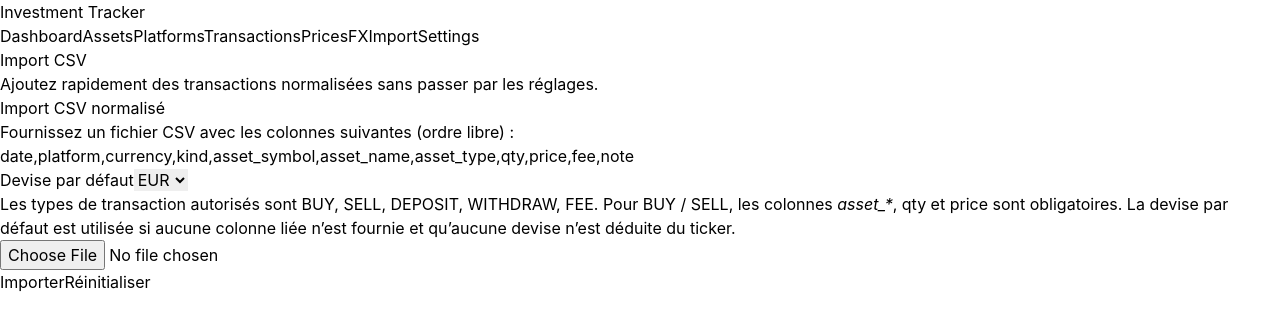
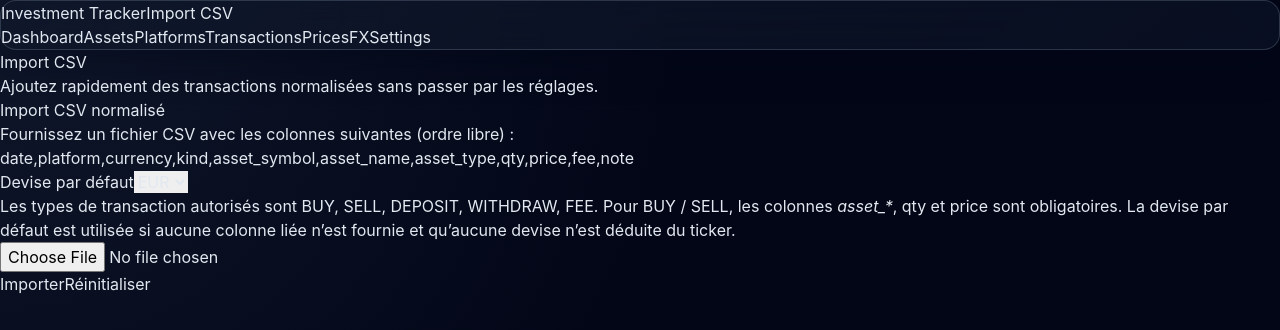
Before and after one commit to mainromainromainro/investmenttracker, a React (Vite) app: page /import in a window 1280 px wide. Shown: the top 330 px of the page. Built offline with nearby package versions, Linux system fonts and the light colour scheme.

Commit message:
Upgrade app UI with live ticker data

```diff
--- a/src/App.tsx
+++ b/src/App.tsx
@@ -1,4 +1,4 @@
-import { BrowserRouter, Routes, Route, Link } from 'react-router-dom';
+import { BrowserRouter, Routes, Route, NavLink, Link } from 'react-router-dom';
 import './App.css';
 import Dashboard from './features/dashboard/Dashboard';
 import AssetsList from './features/assets/AssetsList';
@@ -9,49 +9,61 @@ import FxList from './features/fx/FxList';
 import Settings from './features/settings/Settings';
 import ImportPage from './features/import/ImportPage';
 
+const navItems = [
+  { to: '/', label: 'Dashboard' },
+  { to: '/assets', label: 'Assets' },
+  { to: '/platforms', label: 'Platforms' },
+  { to: '/transactions', label: 'Transactions' },
+  { to: '/prices', label: 'Prices' },
+  { to: '/fx', label: 'FX' },
+  { to: '/settings', label: 'Settings' },
+];
+
 function App() {
   return (
-    <BrowserRouter>
-      <div className="min-h-screen bg-gray-50">
-        <nav className="bg-white shadow-sm border-b">
-          <div className="max-w-7xl mx-auto px-4 sm:px-6 lg:px-8">
-            <div className="flex justify-between h-16">
-              <div className="flex items-center">
-                <h1 className="text-2xl font-bold text-gray-900">
+    <BrowserRouter future={{ v7_startTransition: true, v7_relativeSplatPath: true }}>
+      <div className="relative min-h-screen overflow-hidden bg-slate-950 text-slate-100">
+        <div className="pointer-events-none absolute -left-24 top-[-120px] h-72 w-72 rounded-full bg-cyan-400/25 blur-3xl" />
+        <div className="pointer-events-none absolute right-[-120px] top-48 h-80 w-80 rounded-full bg-indigo-500/20 blur-3xl" />
+        <div className="pointer-events-none absolute bottom-[-80px] left-1/3 h-72 w-72 rounded-full bg-fuchsia-500/15 blur-3xl" />
+
+        <header className="sticky top-0 z-20 px-4 pb-3 pt-4 sm:px-6 lg:px-8">
+          <div className="mx-auto max-w-7xl glass-nav animate-fade-up">
+            <div className="flex flex-col gap-3 px-4 py-4 lg:flex-row lg:items-center lg:justify-between">
+              <div className="flex items-center justify-between gap-4">
+                <Link to="/" className="text-xl font-semibold tracking-tight text-white sm:text-2xl">
                   Investment Tracker
-                </h1>
+                </Link>
+                <NavLink
+                  to="/import"
+                  className="inline-flex items-center rounded-lg bg-cyan-400/90 px-3 py-1.5 text-sm font-semibold text-slate-950 transition hover:bg-cyan-300"
+                >
+                  Import CSV
+                </NavLink>
               </div>
-              <div className="flex items-center space-x-4">
-                <Link to="/" className="text-gray-600 hover:text-gray-900">
-                  Dashboard
-                </Link>
-                <Link to="/assets" className="text-gray-600 hover:text-gray-900">
-                  Assets
-                </Link>
-                <Link to="/platforms" className="text-gray-600 hover:text-gray-900">
-                  Platforms
-                </Link>
-                <Link to="/transactions" className="text-gray-600 hover:text-gray-900">
-                  Transactions
-                </Link>
-                <Link to="/prices" className="text-gray-600 hover:text-gray-900">
-                  Prices
-                </Link>
-                <Link to="/fx" className="text-gray-600 hover:text-gray-900">
-                  FX
-                </Link>
-                <Link to="/import" className="text-gray-600 hover:text-gray-900">
-                  Import
-                </Link>
-                <Link to="/settings" className="text-gray-600 hover:text-gray-900">
-                  Settings
-                </Link>
-              </div>
+              <nav className="flex flex-wrap items-center gap-2">
+                {navItems.map((item) => (
+                  <NavLink
+                    key={item.to}
+                    to={item.to}
+                    className={({ isActive }) =>
+                      `rounded-md px-3 py-1.5 text-sm transition ${
+                        isActive
+                          ? 'bg-white/20 text-white shadow-sm'
+                          : 'text-slate-300 hover:bg-white/10 hover:text-white'
+                      }`
+                    }
+                    end={item.to === '/'}
+                  >
+                    {item.label}
+                  </NavLink>
+                ))}
+              </nav>
             </div>
           </div>
-        </nav>
+        </header>
 
-        <main className="max-w-7xl mx-auto py-6 sm:px-6 lg:px-8">
+        <main className="relative z-10 mx-auto max-w-7xl px-4 pb-10 sm:px-6 lg:px-8">
           <Routes>
             <Route path="/" element={<Dashboard />} />
             <Route path="/assets" element={<AssetsList />} />
--- a/src/components/PageHeading.tsx
+++ b/src/components/PageHeading.tsx
@@ -6,8 +6,8 @@ interface PageHeadingProps {
 }
 
 export const PageHeading: React.FC<PageHeadingProps> = ({ title, subtitle }) => (
-  <div className="mb-6">
-    <h2 className="text-3xl font-bold text-gray-900">{title}</h2>
-    {subtitle && <p className="mt-2 text-gray-600">{subtitle}</p>}
+  <div className="mb-6 animate-fade-up">
+    <h2 className="text-3xl font-bold tracking-tight text-white">{title}</h2>
+    {subtitle && <p className="mt-2 text-sm text-slate-300 sm:text-base">{subtitle}</p>}
   </div>
 );
--- a/src/index.css
+++ b/src/index.css
@@ -4,9 +4,70 @@
 
 body {
   margin: 0;
-  font-family: -apple-system, BlinkMacSystemFont, 'Segoe UI', 'Roboto', 'Oxygen',
+  min-height: 100vh;
+  background: radial-gradient(circle at top left, #0f172a 0%, #020617 45%, #020617 100%);
+  color: #e2e8f0;
+  font-family: Inter, -apple-system, BlinkMacSystemFont, 'Segoe UI', 'Roboto', 'Oxygen',
     'Ubuntu', 'Cantarell', 'Fira Sans', 'Droid Sans', 'Helvetica Neue',
     sans-serif;
   -webkit-font-smoothing: antialiased;
   -moz-osx-font-smoothing: grayscale;
 }
+
+#root {
+  min-height: 100vh;
+}
+
+.glass-nav {
+  border: 1px solid rgba(148, 163, 184, 0.25);
+  background: linear-gradient(145deg, rgba(15, 23, 42, 0.78), rgba(15, 23, 42, 0.55));
+  box-shadow: 0 10px 40px rgba(2, 6, 23, 0.45);
+  backdrop-filter: blur(18px);
+  border-radius: 1rem;
+}
+
+.glass-card {
+  border: 1px solid rgba(148, 163, 184, 0.2);
+  background: linear-gradient(155deg, rgba(30, 41, 59, 0.7), rgba(15, 23, 42, 0.65));
+  box-shadow: 0 12px 30px rgba(15, 23, 42, 0.35);
+  backdrop-filter: blur(14px);
+}
+
+.animate-fade-up {
+  animation: fade-up 0.45s ease-out both;
+}
+
+.animate-delay-1 {
+  animation-delay: 0.08s;
+}
+
+.animate-delay-2 {
+  animation-delay: 0.16s;
+}
+
+.animate-delay-3 {
+  animation-delay: 0.24s;
+}
+
+.line-draw {
+  stroke-dasharray: 2200;
+  stroke-dashoffset: 2200;
+  animation: draw-line 1.3s ease-out forwards;
+}
+
+@keyframes fade-up {
+  from {
+    opacity: 0;
+    transform: translateY(12px);
+  }
+  to {
+    opacity: 1;
+    transform: translateY(0);
+  }
+}
+
+@keyframes draw-line {
+  to {
+    stroke-dashoffset: 0;
+  }
+}
```
Also changed, not shown: src/lib/liveDataConfig.ts (added, +31 -0 lines), src/lib/liveMarketData.ts (added, +164 -0 lines).
